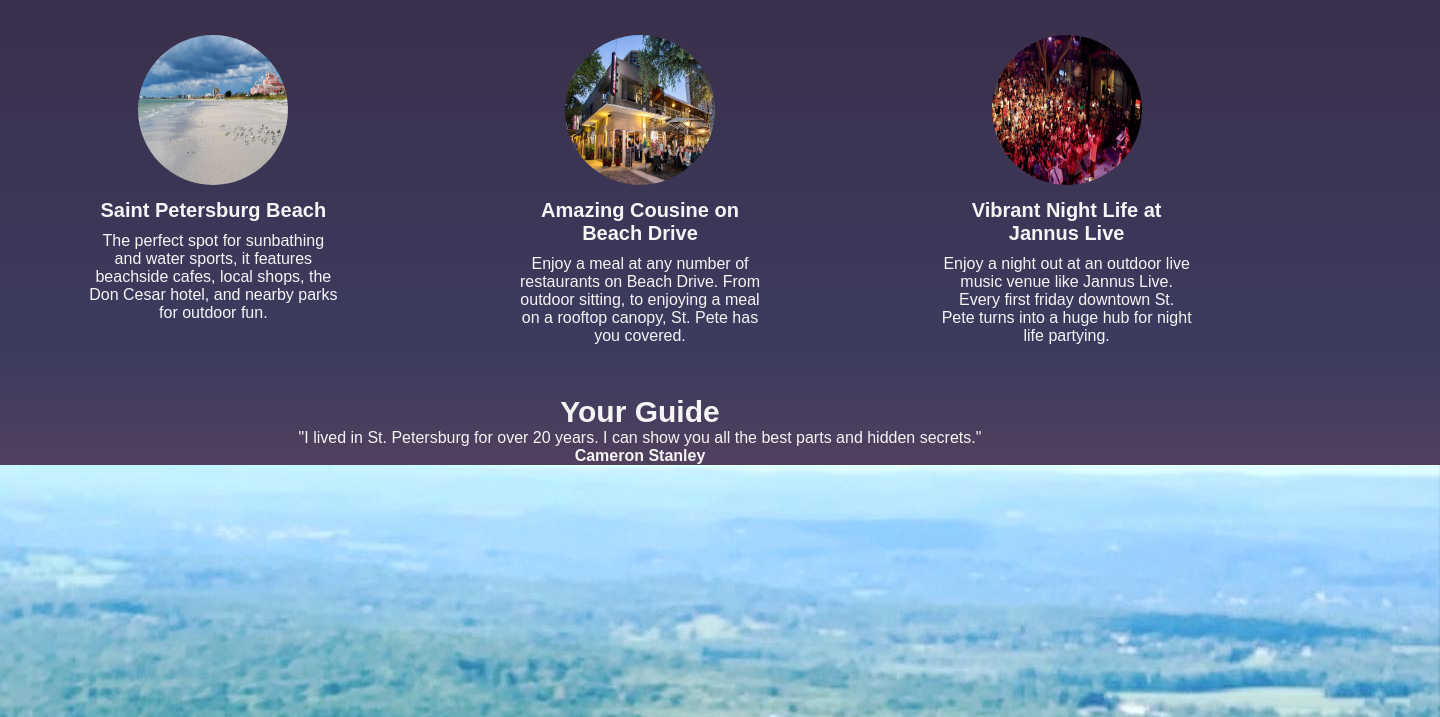
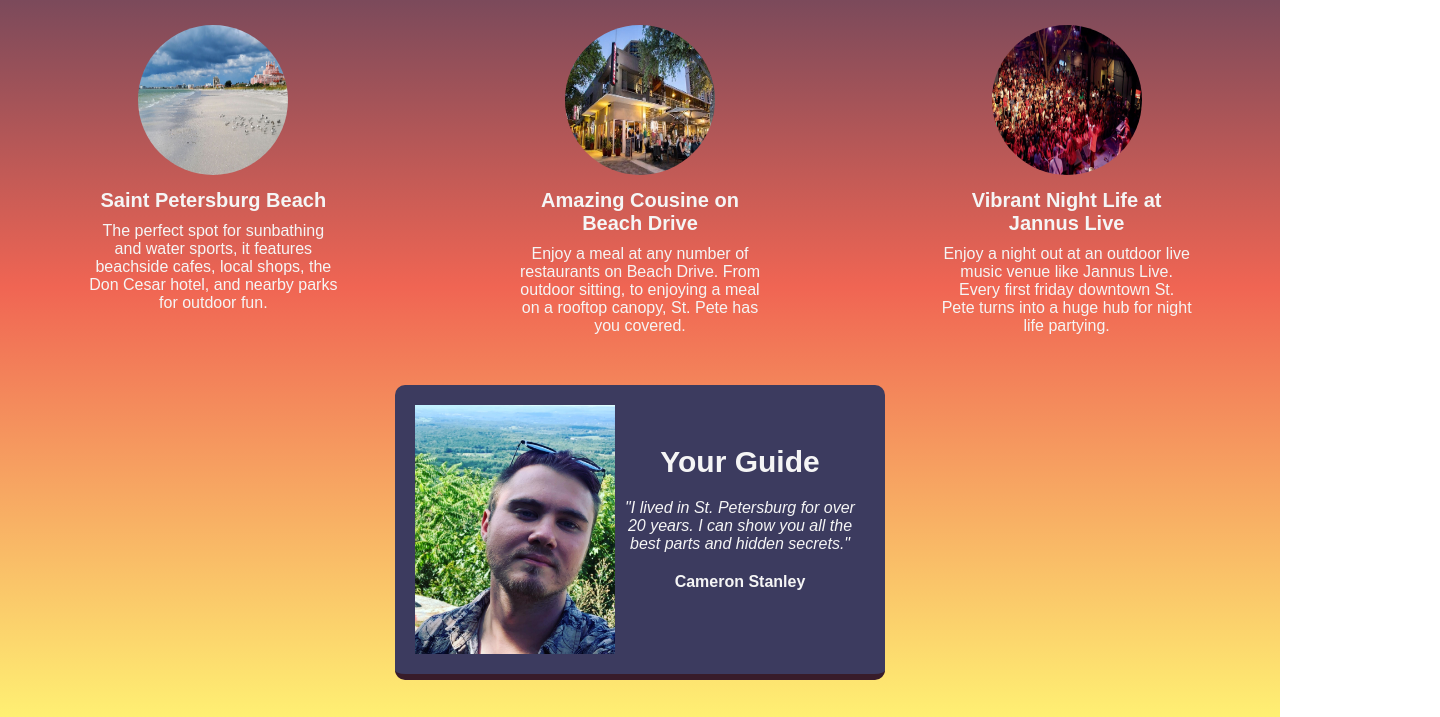
Before and after one commit to Cam96stanley/hometown-homepage, a plain HTML site: page index.html in a window 1280 px wide. Shown: the part 599-1316 px from the top of the page, 1440 px wide, since content can reach past the window. Drawn offline with Linux system fonts and the light colour scheme; a web font is replaced by a local one.

Commit message:
Created style for guide section
Modified HTML for guide section for display and
created syle for guide card.

```diff
--- a/index.html
+++ b/index.html
@@ -70,17 +70,20 @@
 
     <!-- Guide Section -->
 
-    <div id="guide-section">
-      <h3>Your Guide</h3>
-      <p>
-        "I lived in St. Petersburg for over 20 years. I can show you all the
-        best parts and hidden secrets."
-      </p>
-      <h4>Cameron Stanley</h4>
+    <div id="guide-card">
       <img
+        class="guide-img"
         src="assets/cameron.jpg"
         alt="Cameron standing on top of a mountain in New Jersey looking into the camera. Trees and hills spread out into the horizon."
       />
+      <div>
+        <h3 class="guide-title">Your Guide</h3>
+        <p class="guide-bio">
+          "I lived in St. Petersburg for over 20 years. I can show you all the
+          best parts and hidden secrets."
+        </p>
+        <h4 class="guide-name">Cameron Stanley</h4>
+      </div>
     </div>
   </body>
 </html>
--- a/styles.css
+++ b/styles.css
@@ -29,12 +29,12 @@ h1 {
 }
 
 h3 {
-  margin-top: 50px;
+  margin-top: 40px;
   font-size: 30px;
 }
 
 #activity-section {
-  margin: 50px 0 0 0;
+  margin: 50px 0 50px 0;
   display: flex;
   justify-content: space-around;
 }
@@ -54,3 +54,23 @@ h3 {
   border-radius: 50%;
   margin-bottom: 10px;
 }
+
+.guide-img {
+  width: 200px;
+}
+
+#guide-card {
+  width: 450px;
+  margin: 0 auto 50px auto;
+  padding: 20px;
+  display: flex;
+  justify-content: space-around;
+  background-color: #3c3b5f;
+  border-bottom: 6px solid #381c2a;
+  border-radius: 10px;
+}
+
+.guide-bio {
+  margin: 20px 5px 20px 5px;
+  font-style: italic;
+}
```
